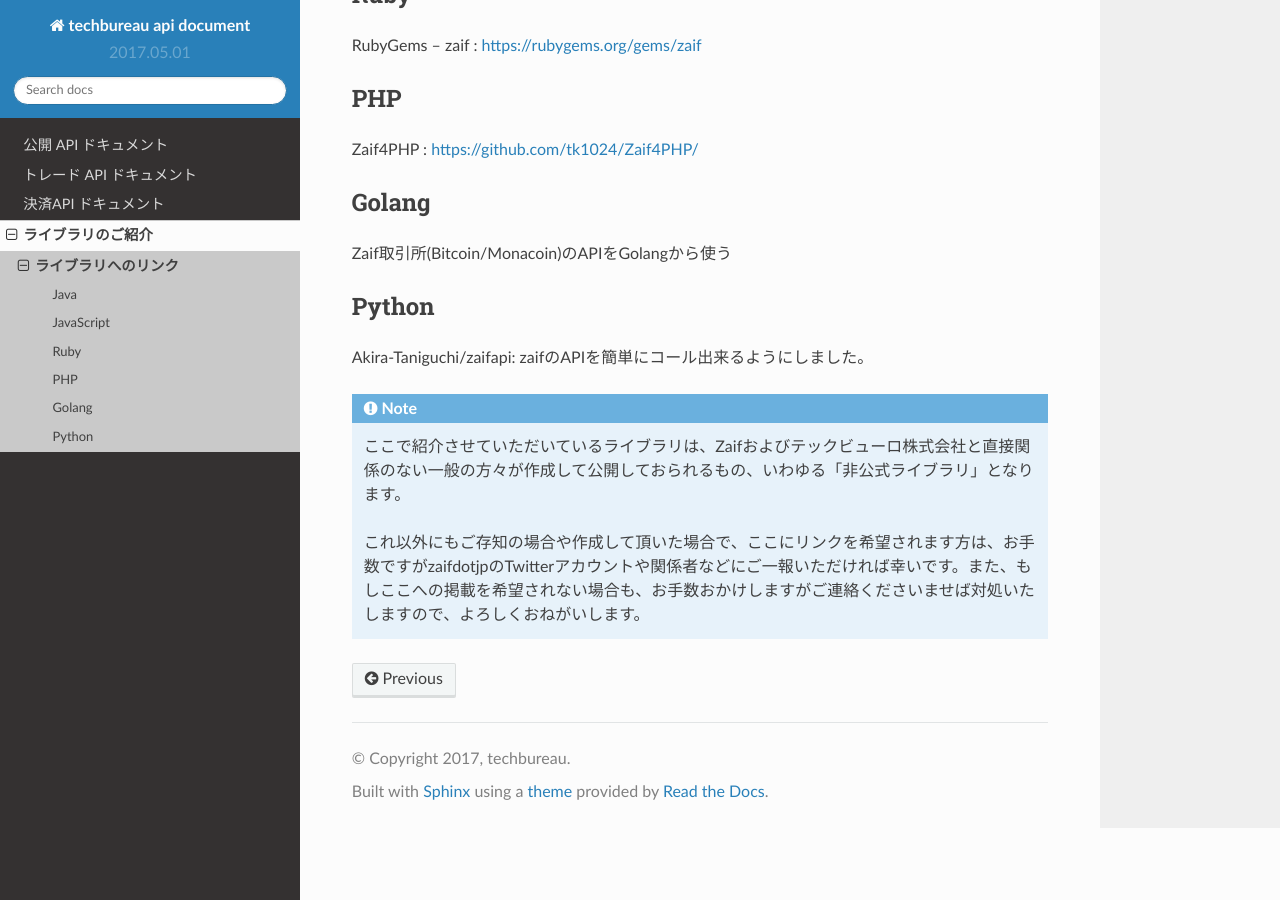
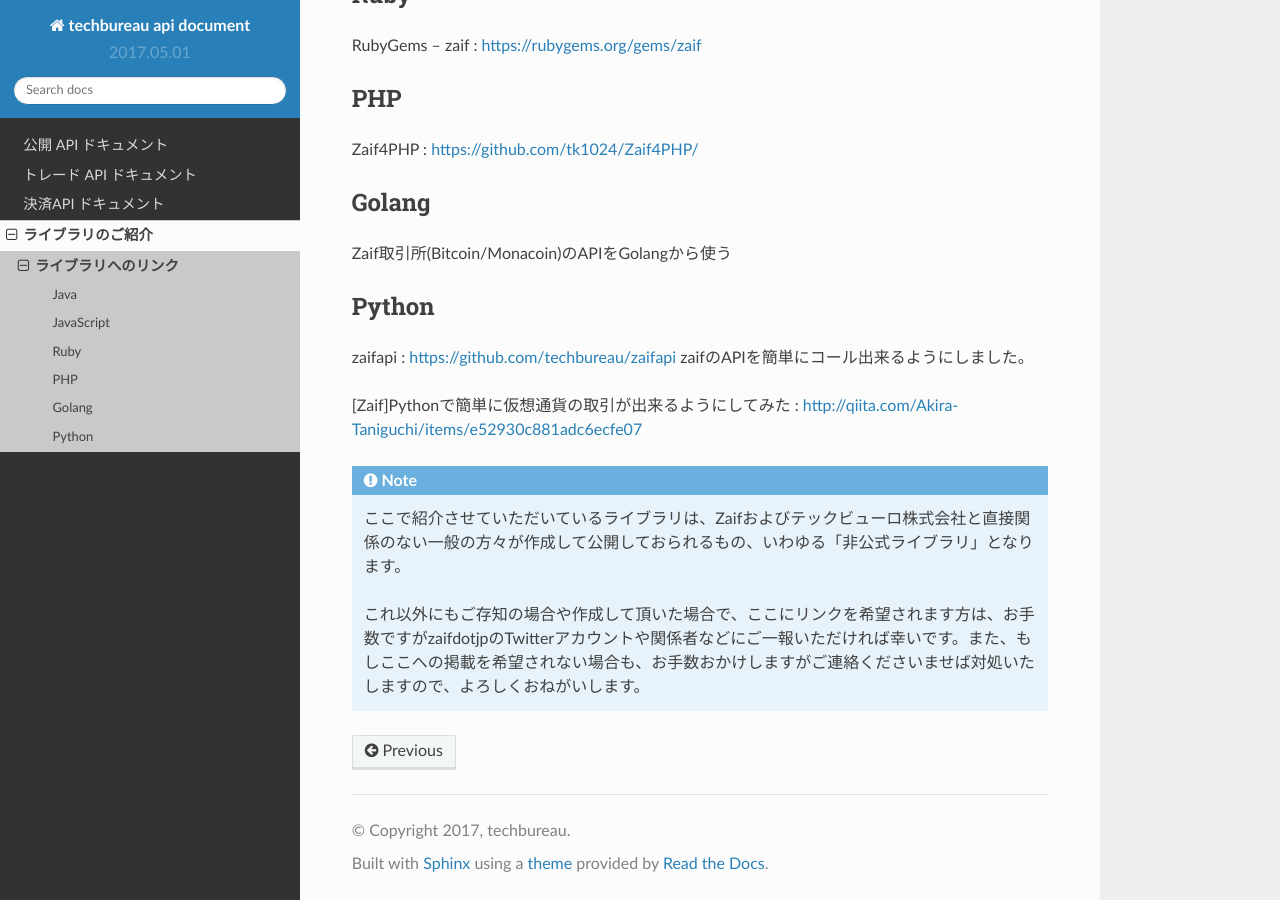
Before and after one commit to techbureau/api-doc, a Sphinx documentation site: the page built from docs/library/1_common.rst, in a window 1280 px wide and 900 px high, scrolled down 590 px. Built offline with Sphinx 7.4.7 and the Read the Docs theme 2.0.0, drawn with Linux system fonts in a browser that asks for light colours.

Commit message:
ライブラリのリンク先変更

```diff
--- a/docs/library/1_common.rst
+++ b/docs/library/1_common.rst
@@ -28,7 +28,10 @@
 
 Python
 ========
-Akira-Taniguchi/zaifapi: zaifのAPIを簡単にコール出来るようにしました。
+zaifapi : https://github.com/techbureau/zaifapi
+zaifのAPIを簡単にコール出来るようにしました。
+
+[Zaif]Pythonで簡単に仮想通貨の取引が出来るようにしてみた : http://qiita.com/Akira-Taniguchi/items/e52930c881adc6ecfe07
 
 .. note::
 
```
